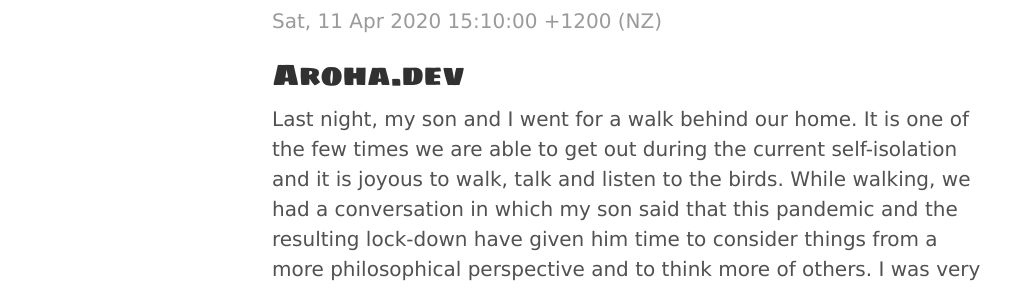
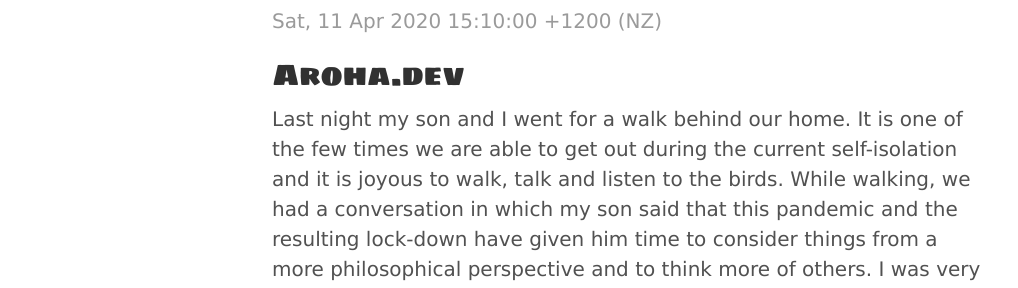
Before and after one commit to tracyjordan/tracyjordan.github.io, a Jekyll site: the page built from _posts/2020-04-11-introduction.md, in a window 1280 px wide. Shown: the part 176-464 px from the top of the page, without its empty margins (8-1026 px from the left). Built offline with Jekyll 4.4.1, drawn with Linux system fonts in a browser that asks for light colours; some of the changed text lies outside the part shown.

```diff
--- a/_posts/2020-04-11-introduction.md
+++ b/_posts/2020-04-11-introduction.md
@@ -8,7 +8,7 @@ published: true
 
 ## Aroha.dev
 
-Last night, my son and I went for a walk behind our home. It is one of the few times we are able to get out during the current self-isolation and it is joyous to walk, talk and listen to the birds. While walking, we had a conversation in which my son said that this pandemic and the resulting lock-down have given him time to consider things from a more philosophical perspective and to think more of others. I was very proud of him.
+Last night my son and I went for a walk behind our home. It is one of the few times we are able to get out during the current self-isolation and it is joyous to walk, talk and listen to the birds. While walking, we had a conversation in which my son said that this pandemic and the resulting lock-down have given him time to consider things from a more philosophical perspective and to think more of others. I was very proud of him.
 
 I purchased this site recently as an effort to help others. We were already in lock-down and I was thinking of the need for elearning, app development and other skills, as New Zealand and the world quickly migrate to even more elearning. I decided that I could pull together my desire to help others with my professional expertise in online training, app development, data science and a number of other areas. From this desire to help, this site was born.
 
```
